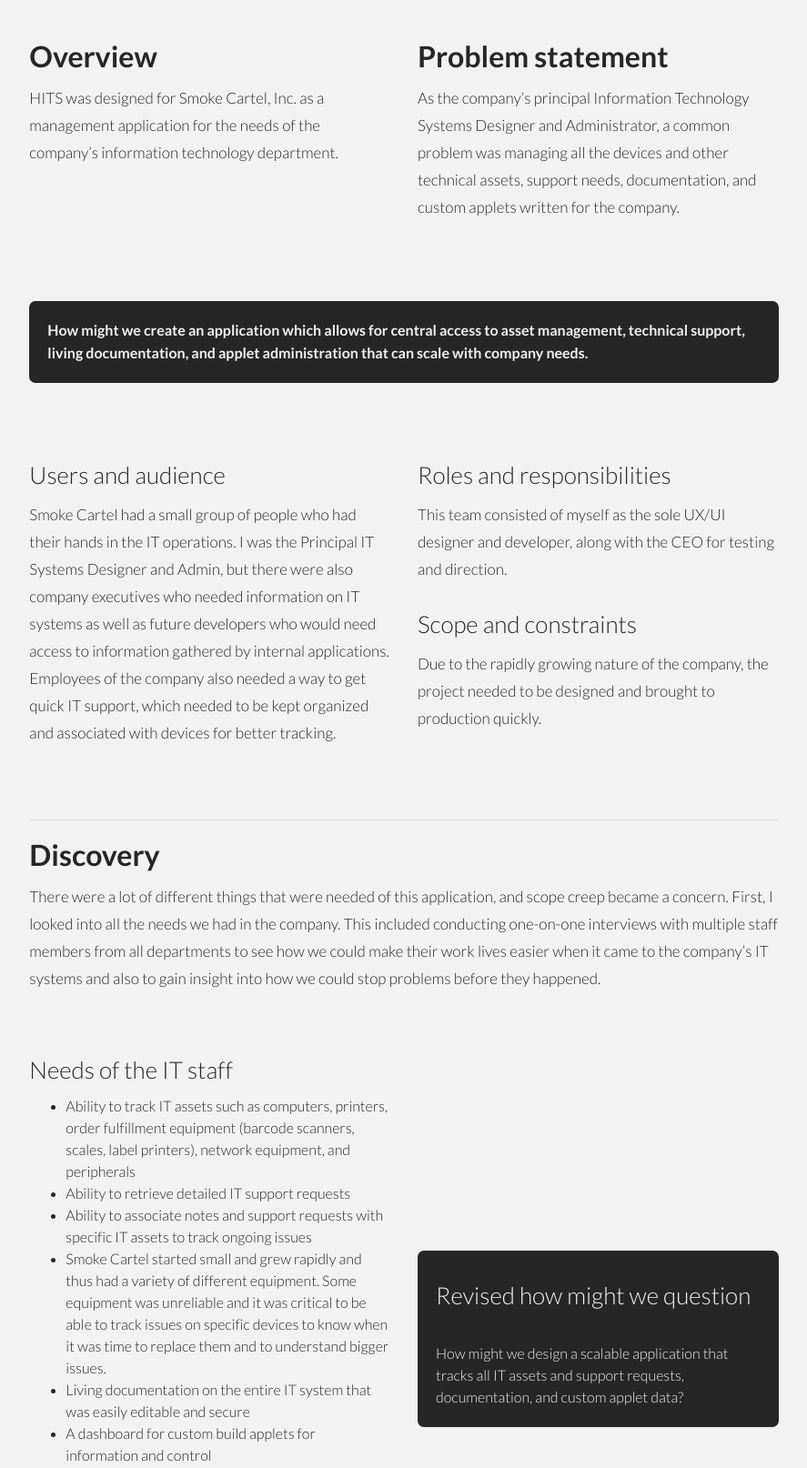
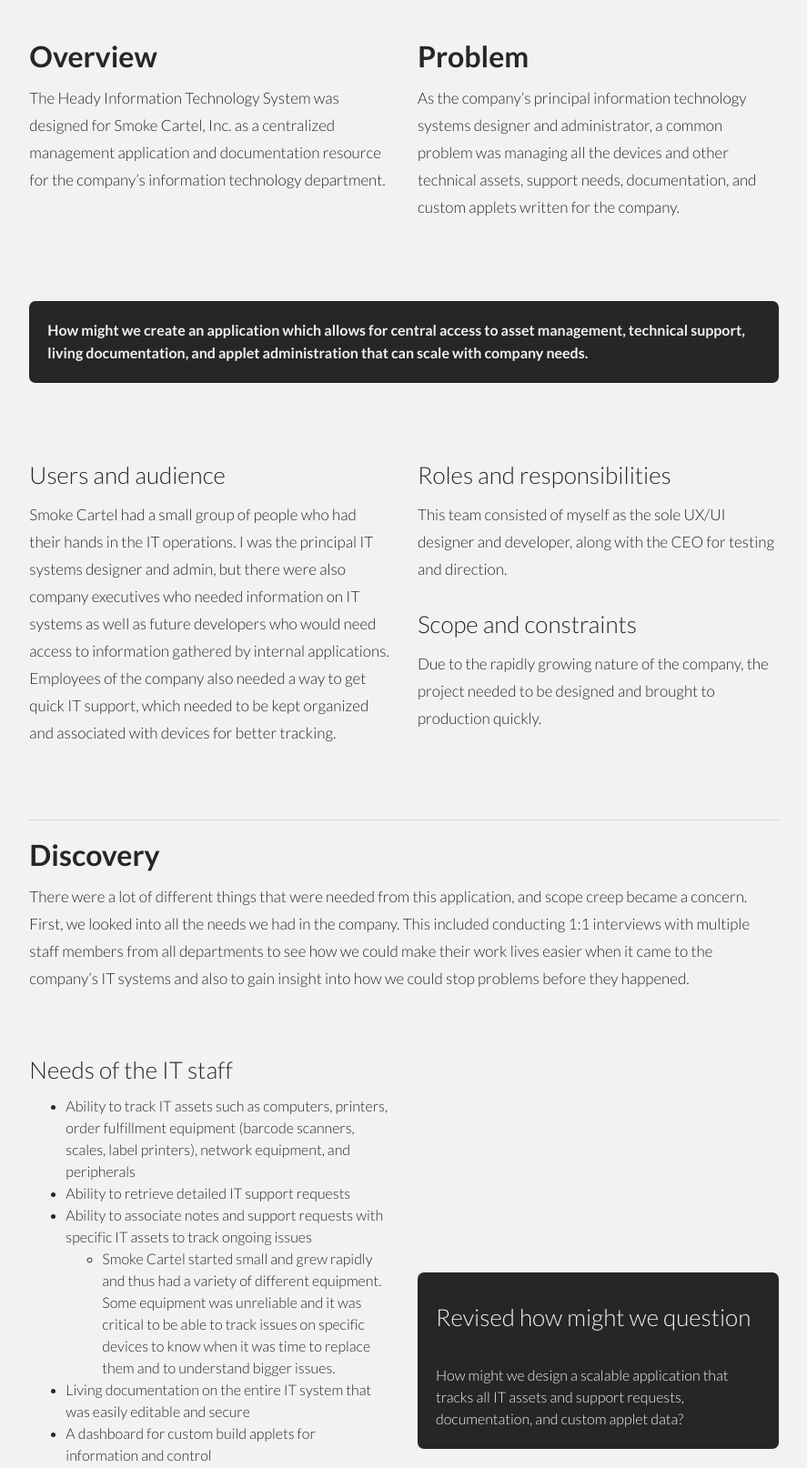
Before and after one commit to hannahpatellis/hannahap, a PHP site: page /projects/hits.html in a window 1280 px wide. Shown: the part 296-1910 px from the top of the page at 91% size, without its empty margins (196-1083 px from the left). Run offline with PHP 8.4, Linux system fonts and the light colour scheme.

Commit message:
Initial proofs of SB and SC studies

```diff
--- a/assets/css/custom.css
+++ b/assets/css/custom.css
@@ -198,6 +198,9 @@ br#page-about-social-break {
 /* PAGE LAYOUT */
 .holder .row{
   margin-bottom:40px;
+}
+.caption {
+  height: 100%;
 }
 span.header-tag {
   border: 1px solid #d6d6d6;
--- a/projects/hits.html
+++ b/projects/hits.html
@@ -37,11 +37,11 @@
           <section class="row portfolio-row">
             <div class="col-md-6 col-sm-12">
               <h1>Overview</h1>
-              <p>HITS was designed for Smoke Cartel, Inc. as a management application for the needs of the company’s information technology department.</p>
+              <p>The Heady Information Technology System was designed for Smoke Cartel, Inc. as a centralized management application and documentation resource for the company’s information technology department.</p>
             </div>
             <div class="col-md-6 col-sm-12">
-              <h1>Problem statement</h1>
-              <p>As the company’s principal Information Technology Systems Designer and Administrator, a common problem was managing all the devices and other technical assets, support needs, documentation, and custom applets written for the company.</p>
+              <h1>Problem</h1>
+              <p>As the company’s principal information technology systems designer and administrator, a common problem was managing all the devices and other technical assets, support needs, documentation, and custom applets written for the company.</p>
             </div>
           </section>
 
@@ -54,7 +54,7 @@
           <section class="row portfolio-row">
             <div class="col-md-6 col-sm-12">
               <h2>Users and audience</h2>
-              <p>Smoke Cartel had a small group of people who had their hands in the IT operations. I was the Principal IT Systems Designer and Admin, but there were also company executives who needed information on IT systems as well as future developers who would need access to information gathered by internal applications. Employees of the company also needed a way to get quick IT support, which needed to be kept organized and associated with devices for better tracking.</p>
+              <p>Smoke Cartel had a small group of people who had their hands in the IT operations. I was the principal IT systems designer and admin, but there were also company executives who needed information on IT systems as well as future developers who would need access to information gathered by internal applications. Employees of the company also needed a way to get quick IT support, which needed to be kept organized and associated with devices for better tracking.</p>
             </div>
             <div class="col-md-6 col-sm-12">
               <div class="row">
@@ -75,7 +75,7 @@
           <section class="row portfolio-row">
             <div class="col-md-12 col-sm-12">
               <h1>Discovery</h1>
-              <p>There were a lot of different things that were needed of this application, and scope creep became a concern. First, I looked into all the needs we had in the company. This included conducting one-on-one interviews with multiple staff members from all departments to see how we could make their work lives easier when it came to the company’s IT systems and also to gain insight into how we could stop problems before they happened.</p>
+              <p>There were a lot of different things that were needed from this application, and scope creep became a concern. First, we looked into all the needs we had in the company. This included conducting 1:1 interviews with multiple staff members from all departments to see how we could make their work lives easier when it came to the company’s IT systems and also to gain insight into how we could stop problems before they happened.</p>
             </div>
           </section>
 
@@ -86,10 +86,10 @@
                 <li>Ability to track IT assets such as computers, printers, order fulfillment equipment (barcode scanners, scales, label printers), network equipment, and peripherals</li>
                 <li>Ability to retrieve detailed IT support requests</li>
                 <li>Ability to associate notes and support requests with specific IT assets to track ongoing issues</li>
-                <li class="indent">Smoke Cartel started small and grew rapidly and thus had a variety of different equipment. Some equipment was unreliable and it was critical to be able to track issues on specific devices to know when it was time to replace them and to understand bigger issues.</li>
+                <ul><li>Smoke Cartel started small and grew rapidly and thus had a variety of different equipment. Some equipment was unreliable and it was critical to be able to track issues on specific devices to know when it was time to replace them and to understand bigger issues.</li></ul>
                 <li>Living documentation on the entire IT system that was easily editable and secure</li>
                 <li>A dashboard for custom build applets for information and control</li>
-                <li class="indent">A big issue for Smoke Cartel at the time was network connectivity issues. An applet had been developed to test if devices were online and then alert the IT staff if there was a device offline. We needed a way to manage that app and see its data. But this was not the only custom applet written. We wanted a way to see the data of and control all applets in our system.</li>
+                <ul><li>A big issue for Smoke Cartel at the time was network connectivity issues. An applet had been developed to test if devices were online and then alert the IT staff if there was a device offline. We needed a way to manage that app and see its data. But this was not the only custom applet written. We wanted a way to control and see the data of all the applets in our system.</li></ul>
               </ul>
             </div>
             <div class="col-md-6 col-sm-12 flex-center">
@@ -106,7 +106,7 @@
               <h2>Needs from the employees</h2>
               <ul>
                 <li>Ability to quickly and easily create tech support requests and get them filled in a timely manor</li>
-                <li>Ability to see system status for things like network issues and know internal application bugs</li>
+                <li>Ability to see system status for things like network issues and known internal application bugs</li>
               </ul>
             </div>
             <div class="col-md-6 col-sm-12 flex-center">
@@ -122,8 +122,8 @@
             <div class="col-md-6 col-sm-12">
               <h2>Needs from executives, future developers, and future IT staff members</h2>
               <ul>
-                <li>Ability to read through documentation to find information on how to setup new devices and use various services and applications as well as practices used in application development</li>
-                <li>Ability to see information gathered from internal applets written to maintain the IT system such as determining if devices were online</li>
+                <li>Ability to read through documentation to find information on how to setup new devices and use various services and applications as well as best practices used in application development</li>
+                <li>Ability to see information gathered from internal applets written to maintain the IT system, such as determining if devices were online</li>
               </ul>
             </div>
             <div class="col-md-6 col-sm-12 flex-center">
@@ -140,7 +140,7 @@
           <section class="row portfolio-row">
             <div class="col-md-12 col-sm-12">
               <h1>Define + Ideate</h1>
-              <p>From this information I started to formulate a list of features we wanted to aim for and how we should phase in these features. Feature prioritization was key as this system would eventually encompass the management of the entire IT department. But developing all the functionality at once was unrealistic.</p>
+              <p>From this information we started to formulate a list of features we wanted to aim for in addition to how we should phase in these features. Feature prioritization was key as this system would eventually encompass the management of the entire IT department. But developing all the functionality at once was unrealistic.</p>
             </div>
           </section>
 
@@ -149,9 +149,9 @@
               <h2>Release 1</h2>
               <div class="welton">
                   <ul><li>Asset management database
-                      <ul><li>	Establishment of a cohesive and consistent naming scheme for all IT assets along with a tagging system
+                      <ul><li>Establish a cohesive and consistent naming scheme for all IT assets along with a tagging system
                       </li><li>	Ability to assign assets to other assets (ie. label printer with a workstation)
-                      </li></ul></li><li>Support requests through a desktop link in addition to a quick link in the company’s intranet portal that would link requests to the associated IT assets for issue tracking
+                      </li></ul></li><li>SSubmit support requests through a desktop link in addition to a quick link in the company’s intranet portal that would associate requests to the IT assets for issue tracking
                       </li><li>Live documentation on the system
                       </li><li>Secure login system
                       </li></ul>
@@ -179,9 +179,9 @@
                 </li></ul>
             </div>
             <div class="col-md-6 col-sm-12">
-              <ul><li>Support tickets: Support tickets came in from employees and would be handled and closed or turned into a repair case
-                </li><li>Repairs: Support tickets were converted into repairs which could be tracked through the repair process
-                </li><li>Databases: The location of computer and asset databases
+              <ul><li>Support tickets: Support tickets that came in from employees
+                </li><li>Repairs: Support tickets that had been converted into repairs which could be tracked through the repair process
+                </li><li>Databases: Computer and asset databases
                 </li><li>Tools: Additional features of the application, primarily for scanning IT asset tags
                 </li></ul>
             </div>
@@ -191,10 +191,10 @@
 
           <section class="row portfolio-row">
             <div class="col-md-12 col-sm-12">
-              <h1>Prototype and testing</h1>
-              <p>After gaining an understanding of the problems we wanted to tackle with this application through user research and after taking those insights and deciding on the features we wanted to develop, I began the process of prototyping and testing.</p>
-              <p>The process started with wireframes, creating a dashboard-style application into major categories defined in information architecture. Due to time constraints, the application was rapidly prototyped using Bootstrap and PHP</p>
-              <p>Testing was preformed on a variety of devices from Windows and Android tablets, to iOS and Android phones, and laptops with various screen sizes.</p>
+              <h1>Prototyping and development</h1>
+              <p>After gaining an understanding of the problems we wanted to tackle with this application through user research and after taking those insights and deciding on the features we wanted to develop, we began the process of prototyping and testing.</p>
+              <p>The process started with wireframes, creating a dashboard-style application segmented into the major categories defined in information architecture. The application was prototyped using Bootstrap and PHP.</p>
+              <p>Testing was preformed on a variety of devices from Windows and Android tablets, to iOS and Android phones, and laptops with various screen sizes</p>
             </div>
           </section>
 
@@ -204,20 +204,20 @@
                 <a href="../assets/img/p/hits/home.jpg"
                   data-featherlight="../assets/img/p/hits/home.jpg" title="Click to view">
                   <img src="../assets/img/p/hits/home.jpg" width="100%"
-                    alt="" />
+                    alt="Early homepage design with statistics and known issue tracking" />
                 </a>
               </div>
-              <small>Caption here</small>
+              <small>Early homepage design with statistics and known issue tracking</small>
             </div>
             <div class="col-md-6 col-sm-12">
               <div class="flex-center flex-center-withcap">
                 <a href="../assets/img/p/hits/documentation.jpg"
                   data-featherlight="../assets/img/p/hits/documentation.jpg" title="Click to view">
                   <img src="../assets/img/p/hits/documentation.jpg" width="100%"
-                    alt="" />
+                    alt="Documentation dashboard with accordion menus" />
                 </a>
               </div>
-              <small>Caption here</small>
+              <small>Documentation dashboard with accordion menus</small>
             </div>
           </section>
 
@@ -227,29 +227,34 @@
                 <a href="../assets/img/p/hits/label.jpg"
                   data-featherlight="../assets/img/p/hits/label.jpg" title="Click to view">
                   <img src="../assets/img/p/hits/label.jpg"
-                    alt="" />
+                    alt="Sample asset tag with barcode, QR code, asset name, ID, static IP address (if applicable), and notes (if applicable)" />
                 </a>
               </div>
-              <small>Caption here</small>
+              <small>Sample asset tag with barcode, QR code, asset name, ID, static IP address (if applicable), and notes (if applicable)</small>
             </div>
             <div class="col-md-6 col-sm-12">
               <div class="flex-center flex-center-withcap">
                 <a href="../assets/img/p/hits/scan.jpg"
                   data-featherlight="../assets/img/p/hits/scan.jpg" title="Click to view">
                   <img src="../assets/img/p/hits/scan.jpg" width="100%"
-                    alt="" />
+                    alt="Initial asset tag scanner page. Barcode scanner was used to read the barcode and input the unique ID." />
                 </a>
               </div>
-              <small>Caption here</small>
+              <small>Initial asset tag scanner page. Barcode scanner was used to read the barcode and input the unique ID.</small>
             </div>
           </section>
 
+          <hr />
+
           <section class="row portfolio-row">
+            <div class="col-md-12">
+              <h1>Testing</h1>
+            </div>
             <div class="col-md-6 col-sm-12">
               <p>For the main management dashboard, testing was done with the executives who might use it. The primary test was accessing asset information and documentation.</p>
             </div>
             <div class="col-md-6 col-sm-12">
-              <p>For the support ticket creation front-end, I setup some cases and had employees in every department test the functionality.</p>
+              <p>For the support ticket creation front-end, we setup some cases and had employees in every department test the functionality.</p>
             </div>
           </section>
 
@@ -282,7 +287,7 @@
             <div class="col-md-6 col-sm-12">
               <h2>Findings</h2>
               <ul><li>Brightly colored support ticket creation buttons in the company intranet were very obvious and easy to find
-                </li><li>The support ticket creation dialog box asked only a few relevant questions that were easy to answer under 30 seconds and provided all the information needed for the IT staff
+                </li><li>The support ticket creation dialog box asked only a few relevant questions that were easy to answer under 60 seconds and provided all the information needed for the IT staff
                 </li><li>Both the desktop icon for tech support and the tech support buttons in the intranet were easy to find and did not have to be explained
                 </li></ul>
             </div>
@@ -295,17 +300,17 @@
               <a href="../assets/img/p/hits/computerentry.jpg"
                 data-featherlight="../assets/img/p/hits/computerentry.jpg" title="Click to view">
                 <img src="../assets/img/p/hits/computerentry.jpg" width="100%"
-                  alt="" />
+                  alt="Early computer asset information page prototype" />
               </a>
-              <small>Caption here</small>
+              <small>Early computer asset information page prototype</small>
             </div>
             <div class="col-md-6 col-sm-12">
               <a href="../assets/img/p/hits/computerlist.jpg"
                 data-featherlight="../assets/img/p/hits/computerlist.jpg" title="Click to view">
                 <img src="../assets/img/p/hits/computerlist.jpg" width="100%"
-                  alt="" />
+                  alt="Early computer asset database page prototype" />
               </a>
-              <small>Caption here</small>
+              <small>Early computer asset database page prototype</small>
             </div>
           </section>
 
@@ -318,19 +323,19 @@
                 <ul><li>MySQL integration
                 </li><li>Node.js application on the primary domain controller to connect the applets to the online management application
                 </li><li>Management application and API were written in PHP
-                </li><li>Bootstrap was used for underlying UI elements and grid structures for rapid development
+                </li><li>Bootstrap was used for UI elements and grid structures for rapid development
                 </li><li>A custom-made token authentication system was developed in PHP and Python for securing the system
-                </li><li>The application was hosted on an Ubuntu server with an Apache web server
+                </li><li>The application was hosted on an Ubuntu server running an Apache web server
                 </li></ul>
               </div>
             </div>
             <div class="col-md-6 col-sm-12">
               <h1>Outcomes</h1>
-              <p>This project was my passion project for the final year of my time at Smoke Cartel. It transformed my daily work live by making asset management and tech support tasks much easier and it was an integral part of our development team’s ability to find documentation on the systems in place.</p>
-              <p>Technical issues that used to take three or more days to learn about and fix were down to half a day from report to fix.</p>
-              <h2>Lessons learned</h2>
-              <p>If I were to reembark on this project I would have absolutely made a mobile app. Since mobile web browsers restrict access to the device’s cameras, barcode scanning was not possible on our Android and iOS devices. This meant that the tagging system wouldn’t be as useful as it could have been.</p>
-              <p>The naming conventions established for the asset management ended up generating asset IDs that were too long to be quickly entered into support ticket creation dialogue boxes or remembered by anyone other than the IT staff.</p>
+              <p>This project was my passion project for the final year of my time at Smoke Cartel. It transformed my daily work life by making asset management and tech support tasks much easier and it was an integral part of our development team’s ability to find documentation on the systems in place.</p>
+              <p>Technical issues that used to take three or more days to learn about and fix were down to half a day from report to repair.</p>
+              <h2 class="pt-3">Lessons learned</h2>
+              <p>If I were to reembark on this project I would have absolutely made a mobile app. Since mobile web browsers restrict access to the device’s cameras, barcode scanning was not possible on our Android and iOS devices. This meant that the tagging system wasn't be as useful as it could have been.</p>
+              <p>Furthermore, the naming conventions established for asset management ended up generating asset IDs that were too long to be quickly entered into support ticket creation dialogue boxes or remembered by anyone other than the IT staff.</p>
               <p>The overall project could also have benefited from more time spent in the wireframing stage. The final version, although effective, could have used the available space more efficiently. Unfortunately, time constraints meant that the project needed to be pushed to prototyping as quickly as possible.</p>
             </div>
           </section>
--- a/projects/smokecartel.html
+++ b/projects/smokecartel.html
@@ -36,11 +36,11 @@
 
           <section class="row portfolio-row">
             <div class="col-md-12">
-              <p>Working at Smoke Cartel let me dive head-first into designing and developing a multitude of tools that encompassed all aspects of the business. Smoke Cartel is first and foremost a online retailer and had built the front-end of their business using the Shopify e-commerce platform. On the back-end, Sean Geng, then CEO, had build a collection of PHP applications to run all the operations. From clocking in to order fulfillment, everything that ran the company’s day-to-day operations was custom coded. While at Smoke Cartel as a Web Application Designer and Developer and Principal IT Systems Designer and Administrator, I primarily worked on those back-end applications. I would quickly go from idea to production and managed every aspect in the process. I reported directly to the CEO who also contributed to the development work, and toward the end of my time at the company one more developer was added to the team.</p>
+              <p>Working at Smoke Cartel as a web application designer and developer allowed me dive head-first into designing and developing a multitude of tools that encompassed all aspects of online retail and wholesale business. Smoke Cartel is first and foremost an online retailer and had built the front-end of their business using the Shopify e-commerce platform. On the back-end, Sean Geng, then CEO, had build a collection of PHP applications to run all operations. From clocking in to order fulfillment, everything that ran the company’s day-to-day operations was custom coded. While at Smoke Cartel I primarily worked on those back-end applications. I would quickly go from idea to production and managed every aspect in the process. I reported directly to the CEO who also contributed to the development work, and toward the end of my time at the company one more developer was added to the team.</p>
               <a href="../assets/img/p/smokecartel/SmokeCartelProcess.png" data-featherlight="../assets/img/p/smokecartel/SmokeCartelProcess.png" title="Click to view">
                 <img class="my-3" src="../assets/img/p/smokecartel/SmokeCartelProcess.png" width="100%" alt="" />
               </a>
-              <p>At Smoke Cartel I employed the design thinking process for the majority of web applications I designed and developed. I would start out with research, and since most applications were internal, worked with my co-workers to better understand their needs and the processes they used to go about their daily work. This was primarily done with one-to-one meetings along with surveys. Most applications stemmed from an initial idea, but the ideation process was still critical to better round out the feature set and overall user experience. The goal was to create applications that got the job done quickly and efficiently as these were business tools. Unfortunately, prototyping would often happen in production, as Smoke Cartel was a fast-moving and fast-growing company. The applications would undergo multiple user interface tweaks and iterations over time to better serve the purpose for which they were intended.</p>
+              <p>I employed the design thinking process for the majority of web applications I designed and developed. I would start out with research, and since most applications were internal, worked with my co-workers to better understand their needs and the processes they used to go about their daily work. This was primarily done with 1:1 meetings along with surveys. Most applications stemmed from an initial idea, but the ideation process was still critical to better round out the feature set and overall user experience. The goal was to create applications that got the job done quickly and efficiently, as these were business tools. Due to this, prototyping would often happen in conjunction with production, as Smoke Cartel was a fast-moving and fast-growing company. The applications would undergo multiple user interface tweaks and iterations over time to better serve the purpose for which they were intended.</p>
             </div>
           </section>
 
```
Also changed, not shown: projects/dabs.html (+19 -27 lines), projects/secretbroughton.html (+43 -48 lines), assets/img/p/smokecartel/SmokeCartelProcess.png.
